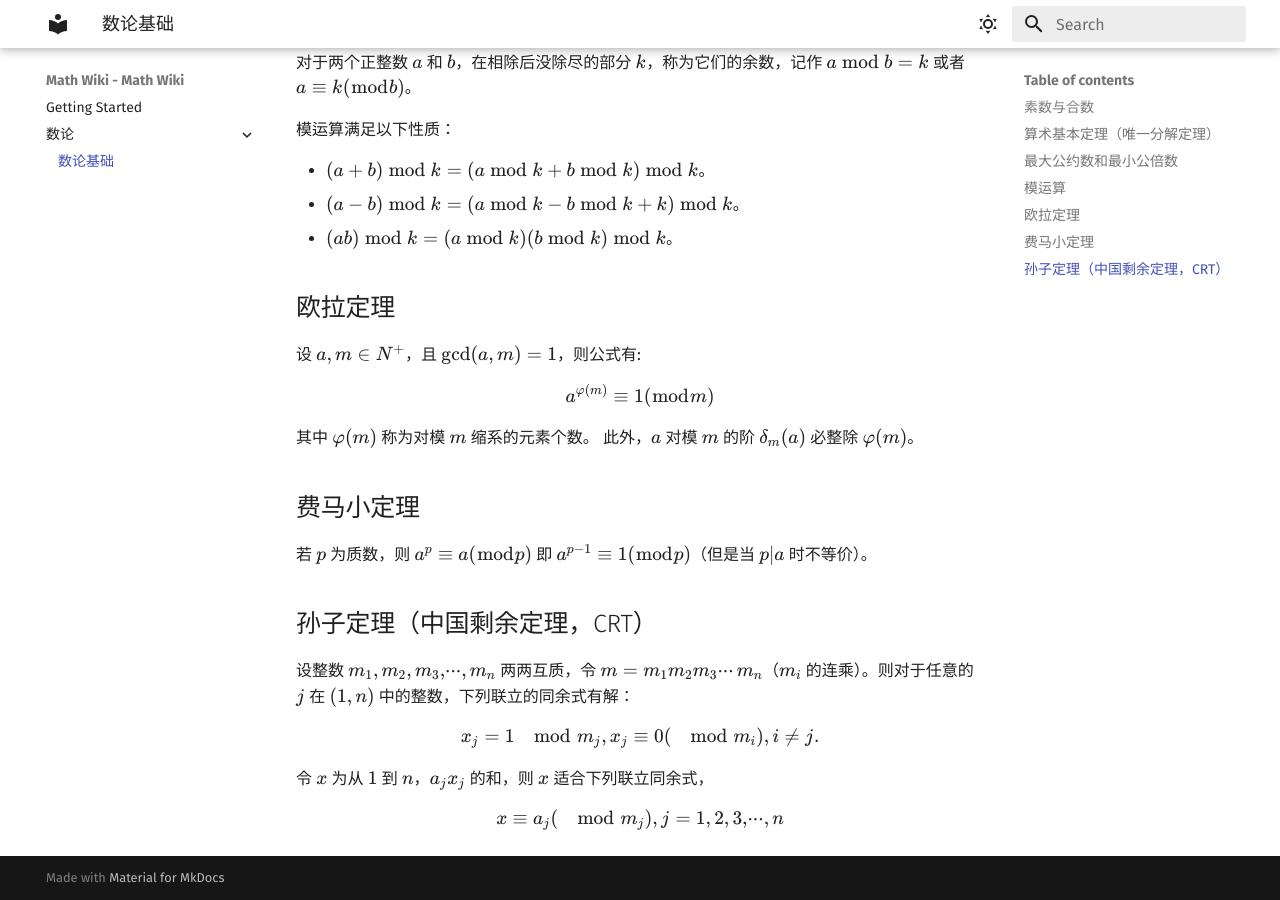
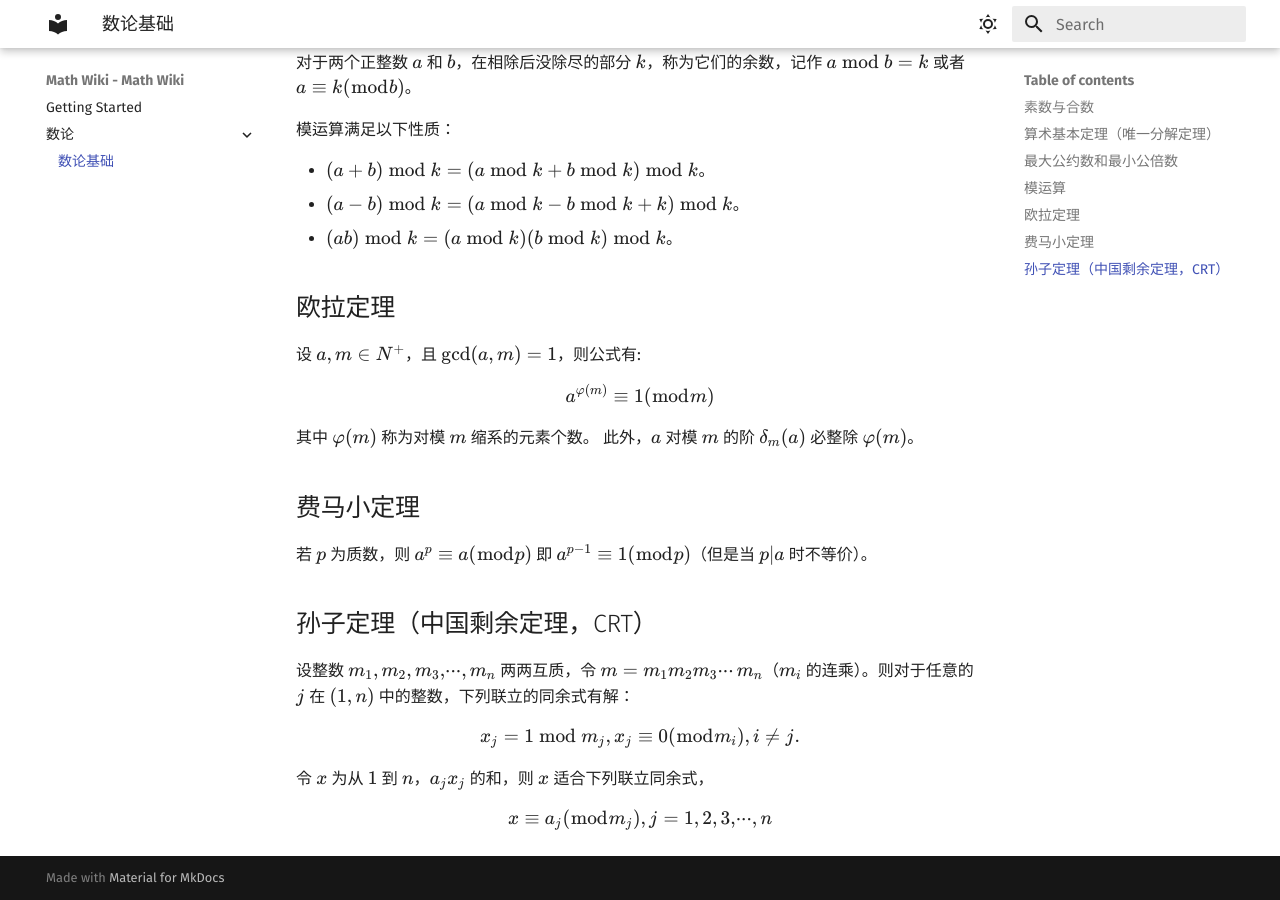
Before and after one commit to M-Wiki/Math-Wiki, an MkDocs documentation site: the page built from docs/number-theory/basic.md, in a window 1280 px wide and 900 px high, scrolled down 763 px. Built offline with MkDocs 1.6.1 and Material for MkDocs 9.7.7, drawn with Linux system fonts in a browser that asks for light colours; comment, search, counter and statistics services are not loaded.

Commit message:
basic.md

```diff
--- a/docs/number-theory/basic.md
+++ b/docs/number-theory/basic.md
@@ -54,12 +54,12 @@ $$
 设整数 $m_{1},m_{2},m_{3},···,m_{n}$ 两两互质，令 $m=m_{1}m_{2}m_{3}···m_{n}$（$m_{i}$ 的连乘）。则对于任意的 $j$ 在 $(1,n)$ 中的整数，下列联立的同余式有解：
 
 $$
-x_{j}=1\mod m_j,
-x_{j}\equiv 0(\mod m_{i}),i\neq j .
+x_{j}=1\bmod m_j,
+x_{j}\equiv 0(\bmod m_{i}),i\neq j .
 $$
 
 令 $x$ 为从 $1$ 到 $n$，$a_{j}x_{j}$ 的和，则 $x$ 适合下列联立同余式，
 
 $$
-x\equiv a_{j}(\mod m_{j}),j=1,2,3,···,n
+x\equiv a_{j}(\bmod m_{j}),j=1,2,3,···,n
 $$
```
